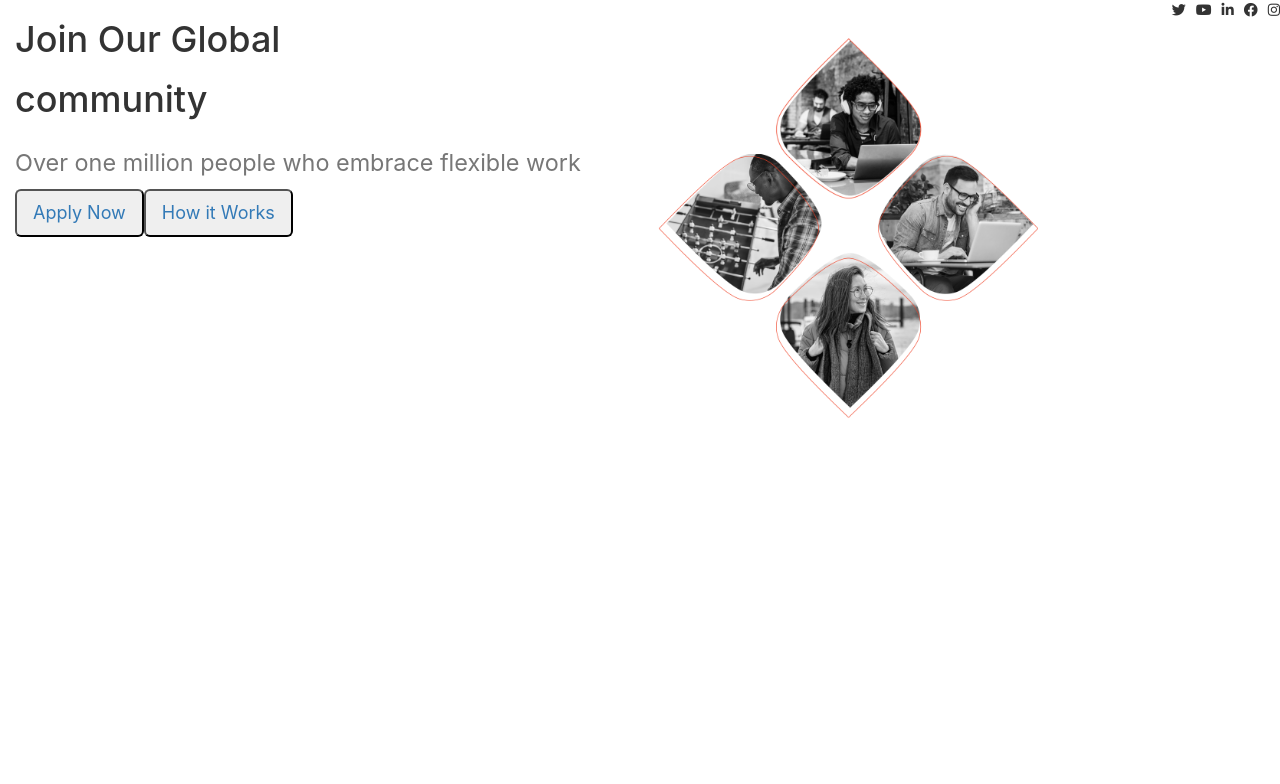
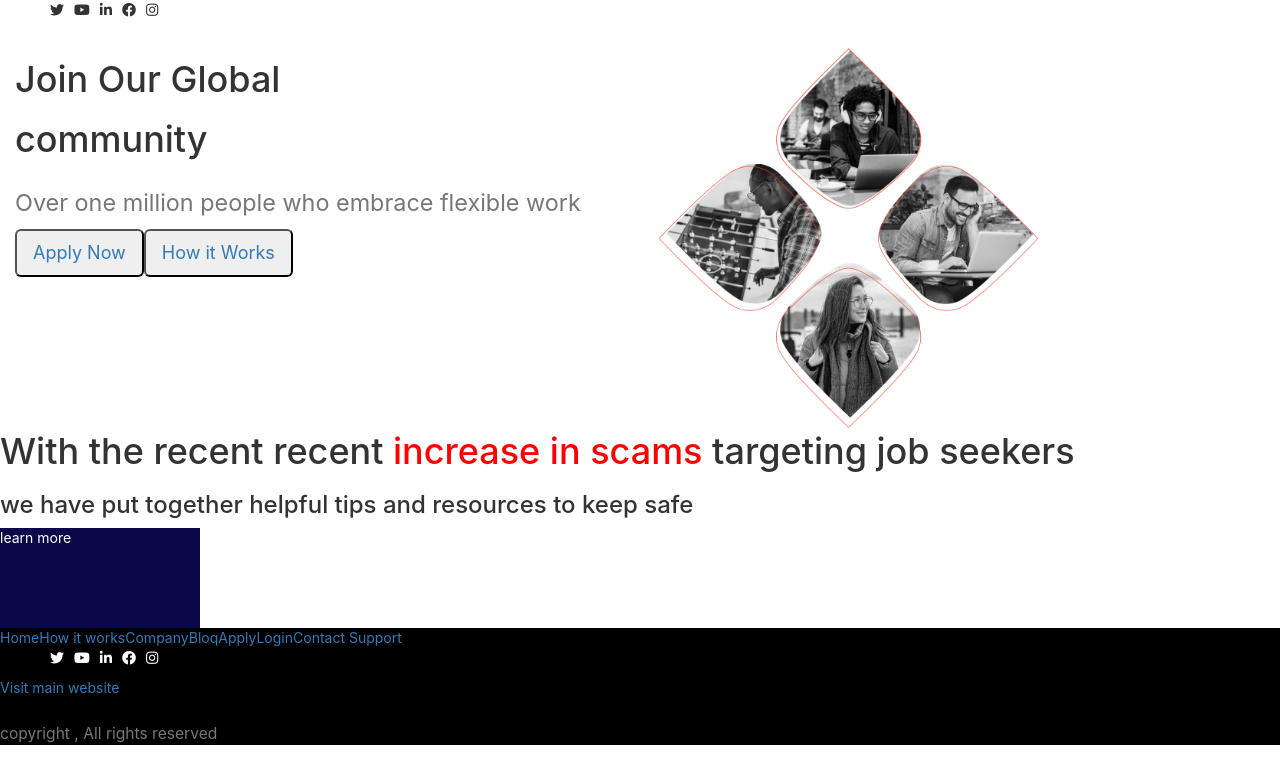
Before and after one commit to Jobwafula/riki-react, a React (Create React App) app: page / in a window 1280 px wide. Shown: the top 784 px of the page. Built offline with nearby package versions, Linux system fonts and the light colour scheme.

Commit message:
footer,main content

```diff
--- a/src/App.js
+++ b/src/App.js
@@ -2,6 +2,9 @@ import logo from './logo.svg';
 import './App.css';
 import Navbar from './components/Navbar';
 import Join from './components/Join';
+import Content from './components/Content';
+import Footer from './components/Footer';
+
 
 function App() {
 
@@ -10,7 +13,9 @@ function App() {
     <div>
       <Navbar />
 
-      <Join />
+      <Content />
+      <Footer />
+
 
 
     </div>
--- /dev/null
+++ b/src/components/Content.js
@@ -0,0 +1,12 @@
+import React from 'react'
+import Join from './Join'
+import Target from './Target'
+
+export default function Content() {
+  return (
+    <div>
+      <Join />
+      <Target />
+    </div>
+  )
+}
--- /dev/null
+++ b/src/components/Footer.js
@@ -0,0 +1,34 @@
+import React from 'react'
+
+export default function Footer() {
+  return (
+    <footer>
+
+        <div className=''>
+            <a>Home</a>
+            <a>How it works</a>
+            <a>Company</a>
+            <a>Bloq</a>
+            <a>Apply</a>
+            <a>Login</a>
+            <a>Contact Support</a>
+
+
+        </div>
+        <div className=''>
+            <ul>
+                <li><i style={{color:'white'}} class="fab fa-twitter"></i></li>
+                <li> <i style={{color:'white'}} class="fab fa-youtube"></i> </li>
+                <li> <i style={{color:'white'}} class="fab fa-linkedin"></i> </li>
+                <li><i style={{color:'white'}}class="fab fa-facebook"></i> </li>
+                <li> <i style={{color:'white'}} class="fab fa-instagram"></i> </li>
+            </ul>
+
+            <a>Visit main website</a>
+
+            <h3><small>copyright , All rights reserved</small></h3>
+        </div>
+
+    </footer>
+  )
+}
--- /dev/null
+++ b/src/components/Target.js
@@ -0,0 +1,21 @@
+import React from 'react'
+
+export default function Target() {
+  return (
+    <div >
+
+
+        <div id='target'>
+                <div>
+                    <h1>With the recent recent  <span style={{color:'red'}}>increase in scams</span> targeting job seekers</h1>
+                    <h3>we have put together helpful tips and resources to keep safe</h3>
+                </div>
+                <div className='learn-wrap'>
+                    <p><a>learn more</a></p>
+                </div>
+        </div>
+
+
+    </div>
+  )
+}
--- a/src/index.css
+++ b/src/index.css
@@ -14,7 +14,7 @@ code {
 
 ul {
   display: flex;
-  float: right;
+
 
 }
 
@@ -22,3 +22,19 @@ ul >li{
   list-style: none;
   margin-left: 10px;
 }
+
+
+
+.learn-wrap{
+  background-color: rgb(9, 9, 73);
+  width: 200px;
+  height: 100px;
+  color: white;
+}
+.learn-wrap >p >a{
+  color: white;
+}
+
+footer{
+  background-color: black;
+}
```
